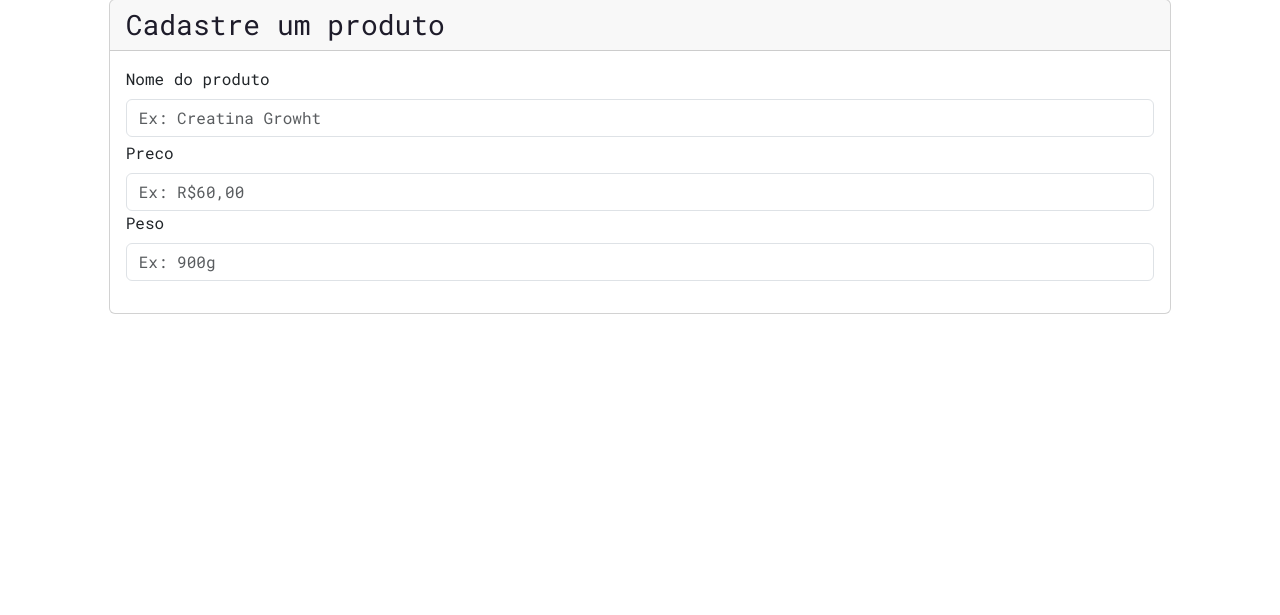
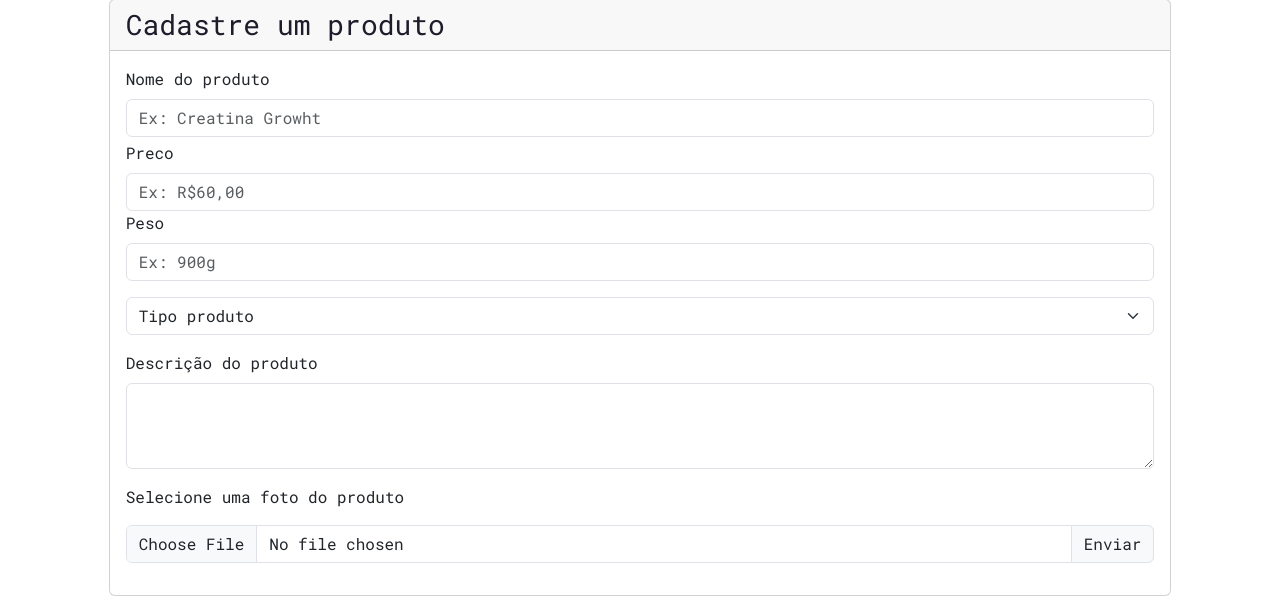
Before and after one commit to wheymarket-pucpr/wheymarket, a PHP site: page /cadastroProduto.php in a window 1280 px wide. Shown: the part 185-800 px from the top of the page. Run offline with PHP 8.4, Linux system fonts and the light colour scheme; the visitor is signed in with stand-in values (Sample User, id 1).

Commit message:
Cadastro produto form com css

```diff
--- a/cadastroProduto.php
+++ b/cadastroProduto.php
@@ -1,5 +1,7 @@
 <?php
 session_start()
+
+
 ?>
 
 <!DOCTYPE html>
@@ -29,18 +31,44 @@ session_start()
                         <form action="input" method="POST">
                         <div class="mb-1">
                             <label for="" class="form-label">Nome do produto</label>
-                            <input type="text" name="" class="form-control" id="" placeholder = 'Ex: Creatina Growht'>
+                            <input type="text" name="Nome" class="form-control" id="Nome" placeholder = 'Ex: Creatina Growht'>
                         </div>
                         <div class="mb-3">
                             <label for="" class="form-label">Preco</label>
-                            <input type="text" name="" class="form-control" id=""L placeholder='Ex: R$60,00'>
+                            <input type="text" name="Preco" class="form-control" id="Preco"L placeholder='Ex: R$60,00'>
                         <div>
                         <div class="mb-3">
                             <label for="" class="form-label">Peso</label>
-                            <input type="text" name="" class="form-control" id="" placeholder="Ex: 900g">
+                            <input type="text" name="Peso" class="form-control" id="Peso" placeholder="Ex: 900g">
                         <div>
+                        <div class="mb-3">
+                            <p> </p>
+                        </div>
+                        <!-- Categoria -->
+                        <div class="mb-3">
+                            <select class="form-select" aria-label="Default select example">
+                            <option selected>Tipo produto</option>
+                            <option value="1">Termogênicos</option>
+                            <option value="2">Aminoácidos</option>
+                            <option value="3">Acessórios</option>
+                            </select>
+                        </div>
+                        <!-- Descricao-->
+                        <div class="mb-3">
+                            <p></p>
+                            <label for="Descricao" class="form-label">Descrição do produto</label>
+                            <textarea class="form-control" id="Descricao" rows="3"></textarea>
+                        </div>
+                        <!-- Selecao de foto -->
+                        <div class="mb-3">
+                        <p>Selecione uma foto do produto</p>
+                        <form action="" method="POST" enctype="multipart/form-data">
+                        <div class="input-group mb-3">
+                            <input name = 'upload' type="file" class="form-control" id="Foto">
+                            <label class="input-group-text" for="inputGroupFile02">Enviar</label>
+                        </div>
                         </form>
-                    </div>
+                        </div>
                 </div>
             </div>
         </div>
```
